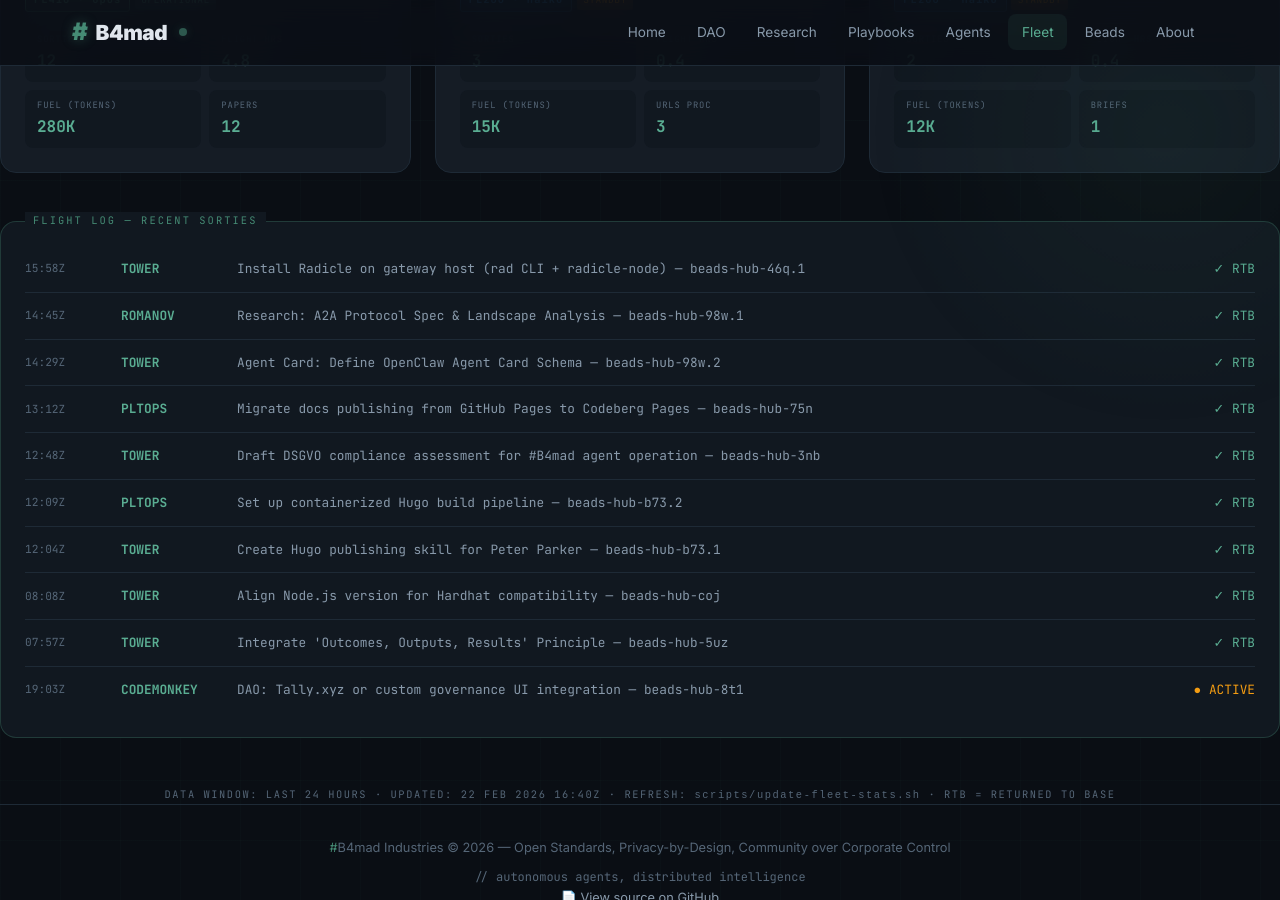
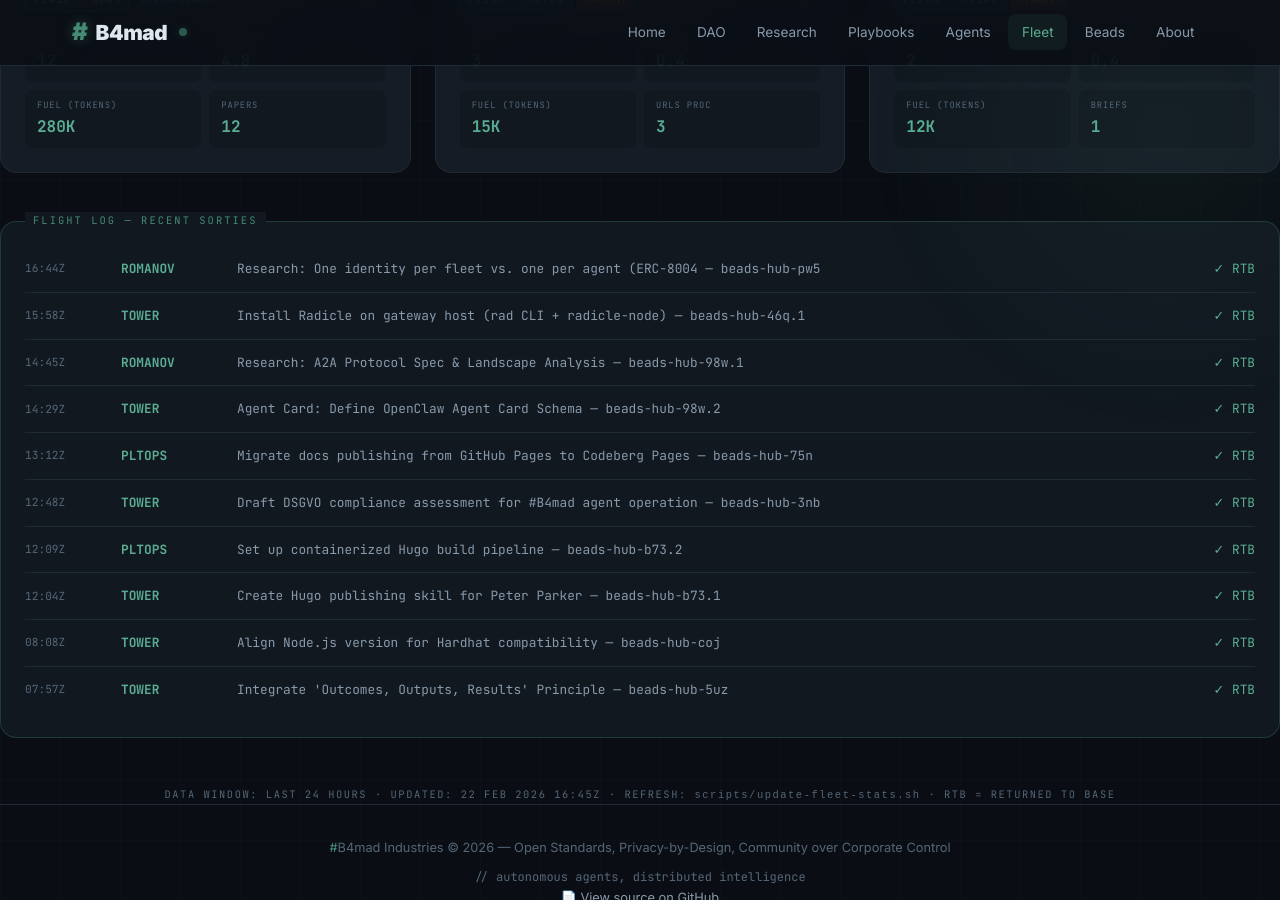
Before and after one commit to brenner-axiom/docs, a Jekyll site: the page built from fleet/index.html, in a window 1280 px wide and 900 px high, scrolled down 806 px. Built offline with Jekyll 4.4.1, drawn with Linux system fonts in a browser that asks for light colours; some of the changed text lies outside the part shown.

Commit message:
fleet: auto-update dashboard stats 2026-02-22T16:45Z

```diff
--- a/fleet/index.html
+++ b/fleet/index.html
@@ -289,22 +289,22 @@ description: "#B4mad Agent Fleet metrics dashboard with aviation theme"
     <div class="stat-label">Distance Flown</div>
   </div>
   <div class="stat-item">
-    <div class="stat-value">3010K</div>
+    <div class="stat-value">2975K</div>
     <div class="stat-unit">kg</div>
     <div class="stat-label">Fuel Burned</div>
   </div>
   <div class="stat-item">
-    <div class="stat-value">36</div>
+    <div class="stat-value">35</div>
     <div class="stat-unit">pax</div>
     <div class="stat-label">Passengers</div>
   </div>
   <div class="stat-item">
-    <div class="stat-value">51.6</div>
+    <div class="stat-value">51.0</div>
     <div class="stat-unit">hrs</div>
     <div class="stat-label">Flight Hours</div>
   </div>
   <div class="stat-item">
-    <div class="stat-value">86</div>
+    <div class="stat-value">85</div>
     <div class="stat-unit">msn</div>
     <div class="stat-label">Sorties Flown</div>
   </div>
@@ -509,6 +509,12 @@ description: "#B4mad Agent Fleet metrics dashboard with aviation theme"
 <!-- Flight Log -->
 <div class="flight-log">
   <div class="log-entry">
+    <span class="log-time">16:44Z</span>
+    <span class="log-callsign">ROMANOV</span>
+    <span class="log-mission">Research: One identity per fleet vs. one per agent (ERC-8004 — beads-hub-pw5</span>
+    <span class="log-status"><span class="complete">✓ RTB</span></span>
+  </div>
+  <div class="log-entry">
     <span class="log-time">15:58Z</span>
     <span class="log-callsign">TOWER</span>
     <span class="log-mission">Install Radicle on gateway host (rad CLI + radicle-node) — beads-hub-46q.1</span>
@@ -562,16 +568,10 @@ description: "#B4mad Agent Fleet metrics dashboard with aviation theme"
     <span class="log-mission">Integrate 'Outcomes, Outputs, Results' Principle — beads-hub-5uz</span>
     <span class="log-status"><span class="complete">✓ RTB</span></span>
   </div>
-  <div class="log-entry">
-    <span class="log-time">19:03Z</span>
-    <span class="log-callsign">CODEMONKEY</span>
-    <span class="log-mission">DAO: Tally.xyz or custom governance UI integration — beads-hub-8t1</span>
-    <span class="log-status"><span class="active">● ACTIVE</span></span>
-  </div>
 </div>
 
 <div style="text-align: center; margin-top: 2rem;">
   <p style="font-family: 'JetBrains Mono', monospace; font-size: 0.65rem; color: var(--text-muted); letter-spacing: 0.15em;">
-    DATA WINDOW: LAST 24 HOURS · UPDATED: 22 FEB 2026 16:40Z ·                                                                                                                                                                                                                                                                                                                                                                                                                                                                                                                                                                                                                                                                                                               REFRESH: <code>scripts/update-fleet-stats.sh</code> · RTB = RETURNED TO BASE
+    DATA WINDOW: LAST 24 HOURS · UPDATED: 22 FEB 2026 16:45Z ·                                                                                                                                                                                                                                                                                                                                                                                                                                                                                                                                                                                                                                                                                                                REFRESH: <code>scripts/update-fleet-stats.sh</code> · RTB = RETURNED TO BASE
   </p>
 </div>
```
